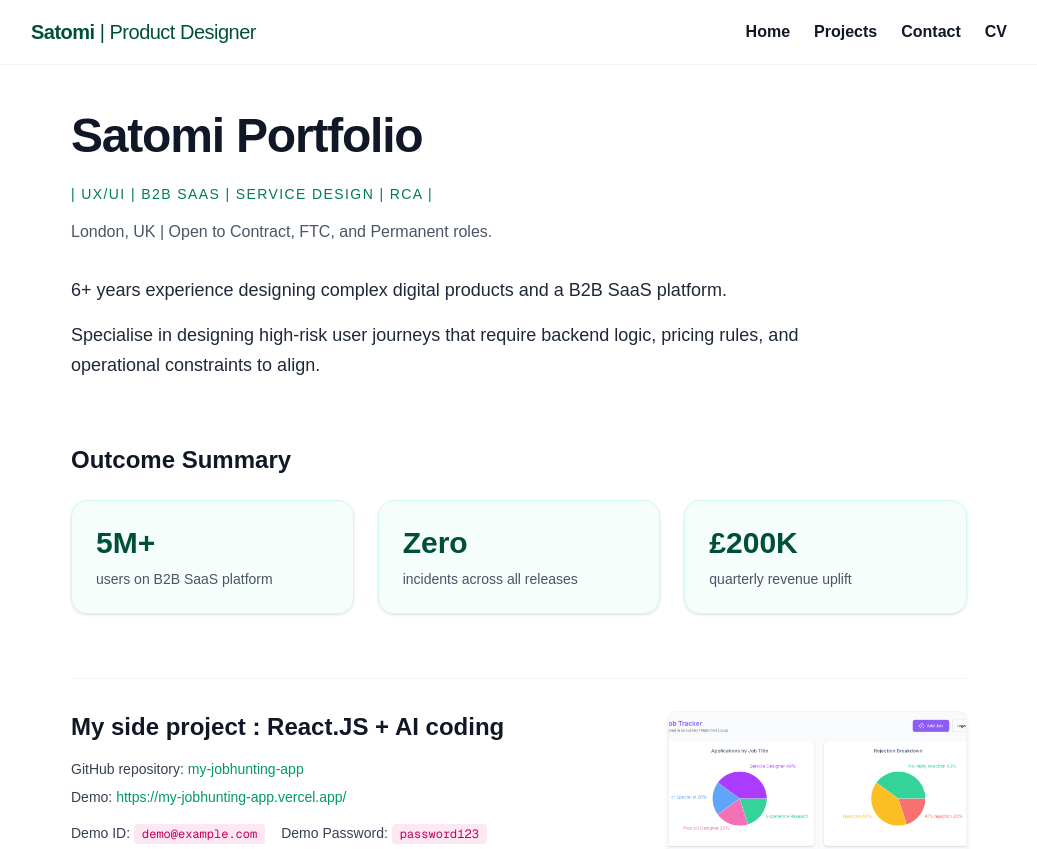
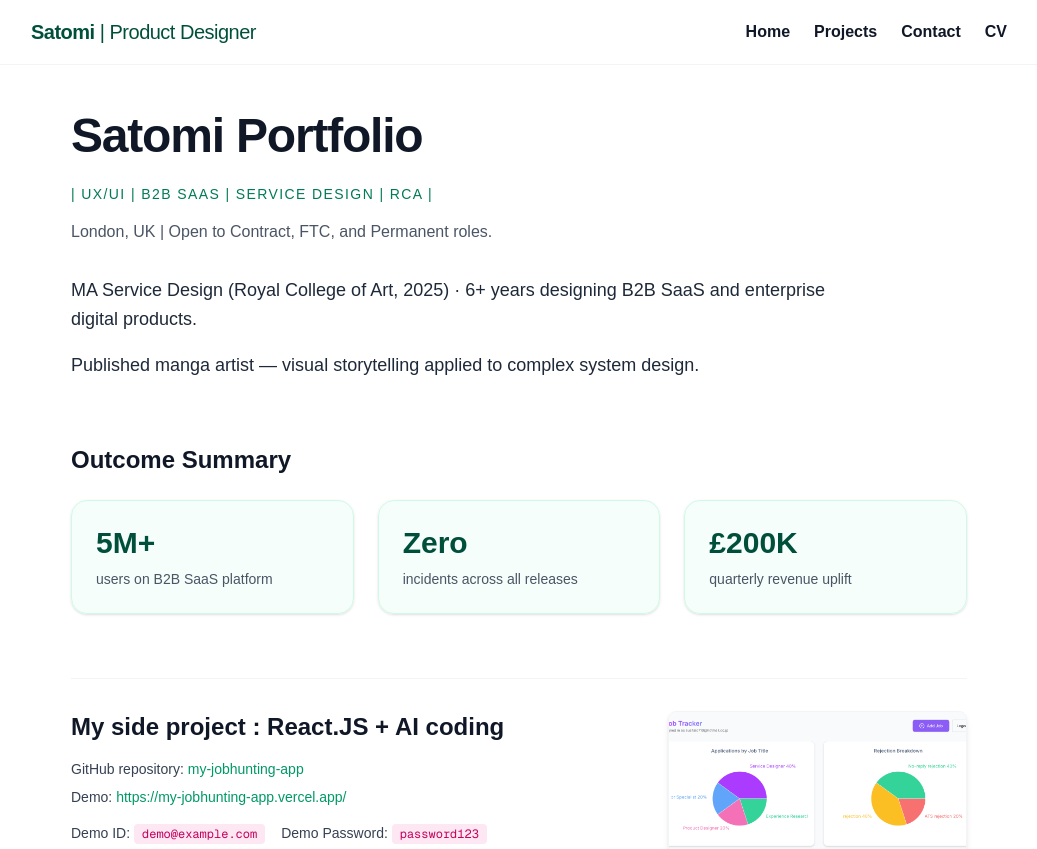
Before and after one commit to Wakasato/sato_portfolio, a Next.js app: page / in a window 1280 px wide. Shown: the top 849 px of the page, without its empty margins (121-1158 px from the left). Built offline with nearby package versions, Linux system fonts and the light colour scheme.

Commit message:
changed profile

```diff
--- a/app/page.tsx
+++ b/app/page.tsx
@@ -18,10 +18,8 @@ export default function Home() {
           </p>
           <div className="mt-4 text-lg text-gray-800 dark:text-gray-200 leading-relaxed max-w-3xl space-y-4">
             <p>
-              6+ years experience designing complex digital products and a B2B SaaS platform.
-            </p>
-            <p>
-              Specialise in designing high-risk user journeys that require backend logic, pricing rules, and operational constraints to align.
+              MA Service Design (Royal College of Art, 2025) · 6+ years designing B2B SaaS and enterprise digital products. </p>
+                 <p> Published manga artist — visual storytelling applied to complex system design.
             </p>
           </div>
         </section>
```
